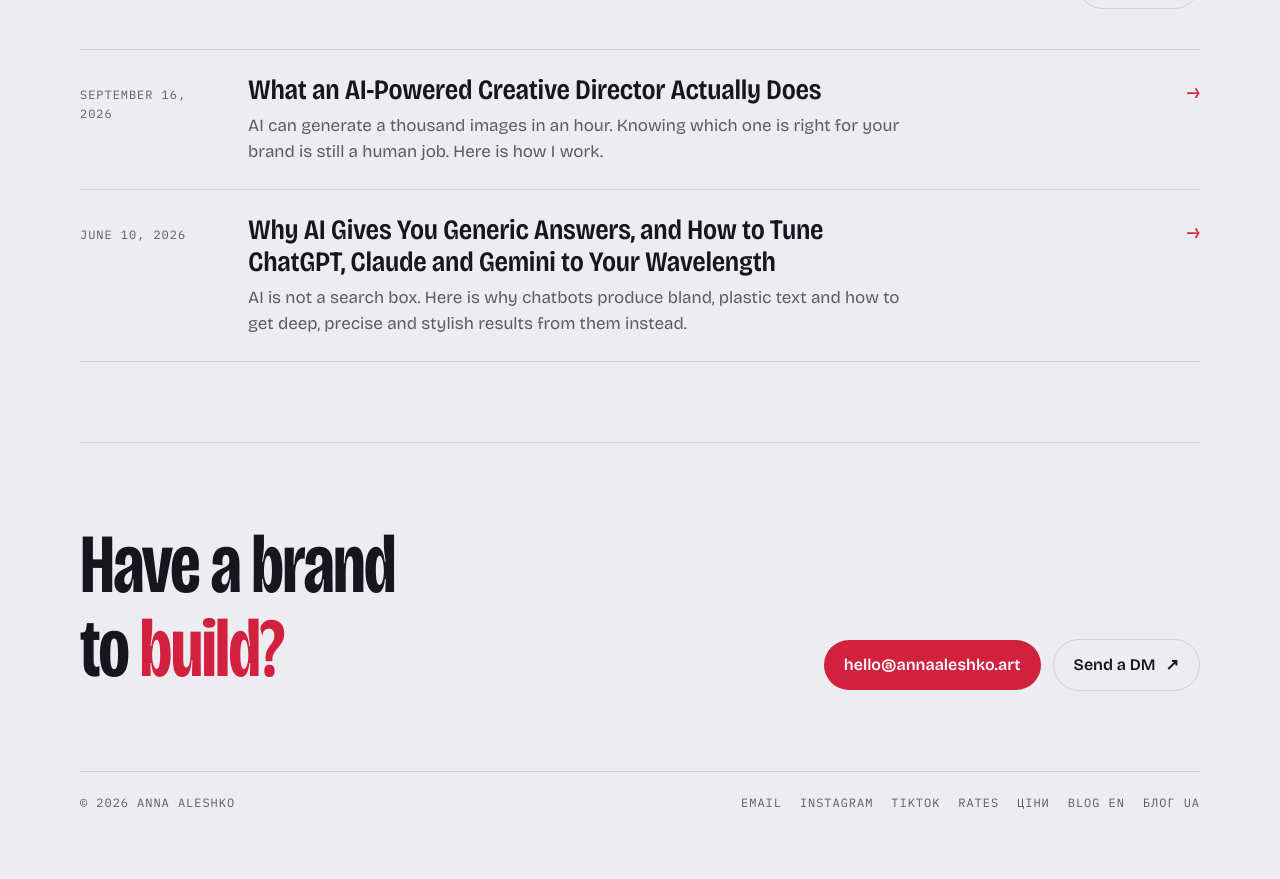
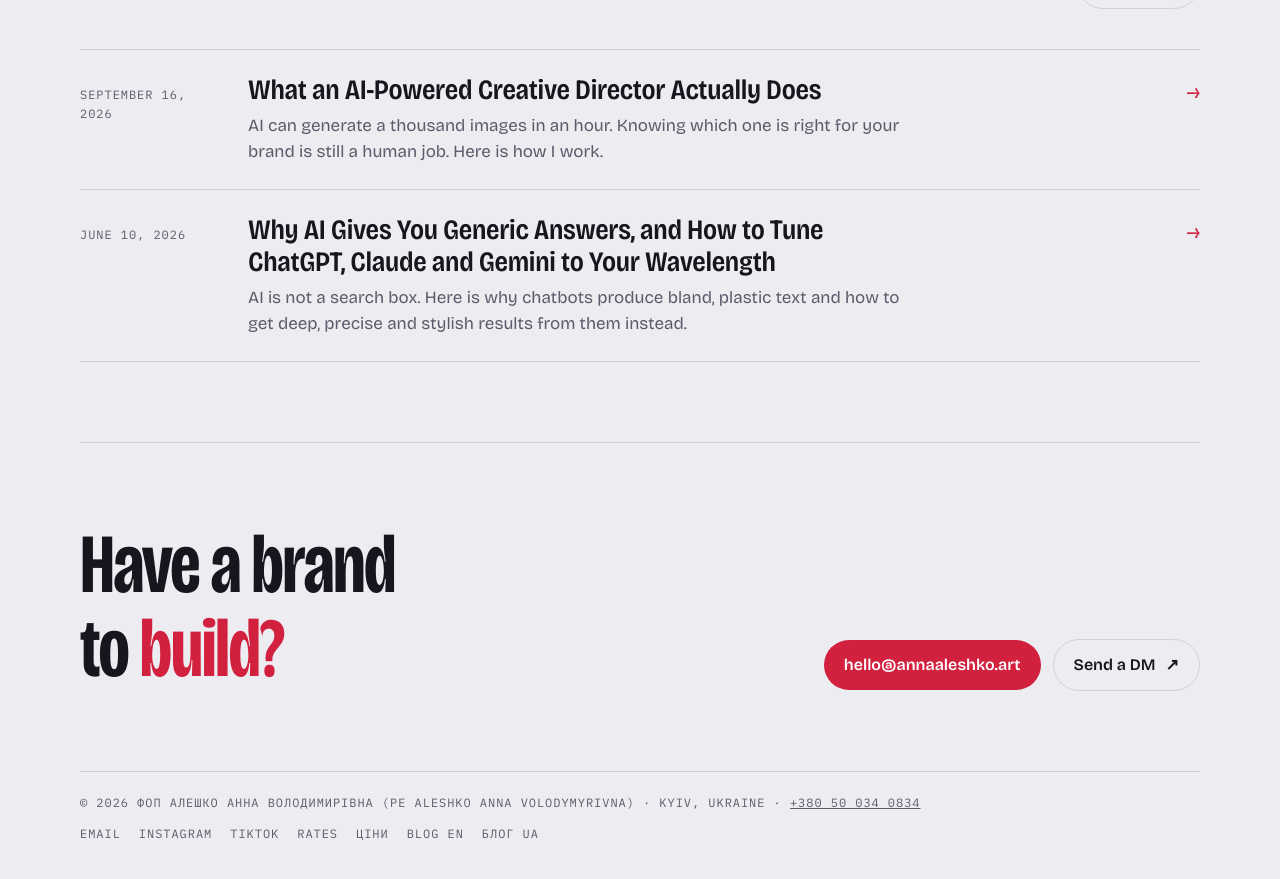
Before and after one commit to anna1tg/anna1tg.github.io, a Jekyll site: the page built from index.html, in a window 1280 px wide and 900 px high, scrolled down 5679 px. Shown: the top 879 px of the window. Built offline with Jekyll 4.4.1, drawn with Linux system fonts in a browser that asks for light colours.

Commit message:
Update default.html

```diff
--- a/_layouts/default.html
+++ b/_layouts/default.html
@@ -46,7 +46,7 @@
   </main>
 
   <footer class="label">
-    <span>© {{ site.time | date: '%Y' }} Anna Aleshko</span>
+    <span>© {{ site.time | date: '%Y' }} ФОП Алешко Анна Володимирівна (PE Aleshko Anna Volodymyrivna) · Kyiv, Ukraine · <a href="tel:+380500340834">+380 50 034 0834</a></span>
     <span class="foot-links">
       <a href="mailto:{{ site.email }}">Email</a>
       <a href="{{ site.instagram }}" target="_blank" rel="noopener">Instagram</a>
```
